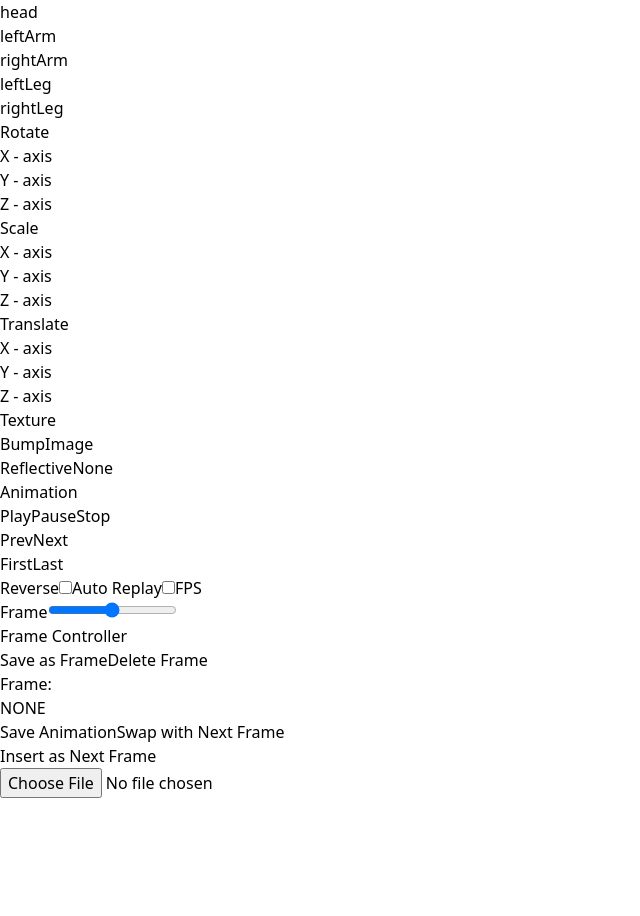
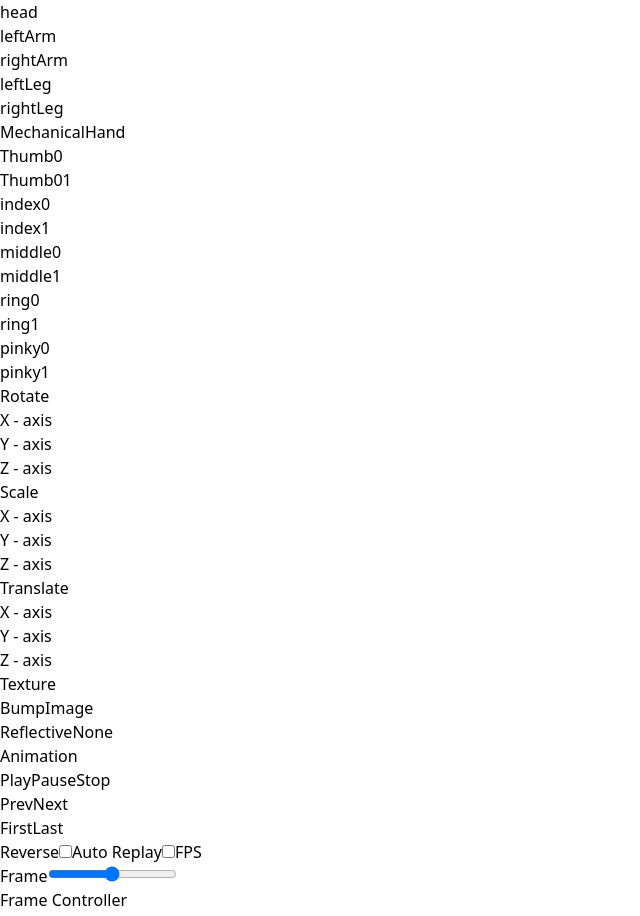
Before and after one commit to yuujin-Q/webgl-3d-renderer, a React (Vite) app: page / in a window 1280 px wide. Shown: the part 2042-2958 px from the top of the page, without its empty margins (0-640 px from the left). Before the commit the page ends 2840 px from the top, so only its background shows below. Built offline with nearby package versions, Linux system fonts and the light colour scheme.

Commit message:
articulated model claw

```diff
--- a/src/examples/Example.tsx
+++ b/src/examples/Example.tsx
@@ -10,6 +10,7 @@ import { LetterF } from "./shapes/LetterF";
 import { Cube } from "./shapes/Cube";
 import { BasicMaterial } from "../types/objects/mesh/material/BasicMaterial";
 import { Animation } from "../lib/animation/Animation";
+import { MechanicalHand } from "./articulated/MechanicalHand";
 
 const colorType = WebGLType.UNSIGNED_BYTE;
 const normalizeColor = true;
@@ -45,6 +46,8 @@ const animal = new AnimalModel();
 animal.position = new Vec3(-400, 0, 200);
 const robot = new RobotModel();
 robot.position = new Vec3(-200, 100, -200);
+const claw = new MechanicalHand();
+claw.position.x = 500;
 
 const fcubeScene = new Scene();
 fcubeScene.name = "F Cube Scene";
@@ -53,8 +56,9 @@ fcubeScene.add(cube);
 fcubeScene.add(planemesh);
 fcubeScene.add(animal);
 fcubeScene.add(robot);
+fcubeScene.add(claw);
 
 // const animalAnimation = new Animation(animal, AnimalModel.frames, 60);
 // animalAnimation.play();
 
-export { fmesh, planemesh, cube, fcubeScene };
+export { fcubeScene };
--- /dev/null
+++ b/src/examples/articulated/MechanicalHand.ts
@@ -0,0 +1,111 @@
+import { Vec3 } from "../../types/math/Vec3";
+import { Color } from "../../types/objects/Color";
+import { CubeGeometry } from "../../types/objects/mesh/geometry/CubeGeometry";
+import { BasicMaterial } from "../../types/objects/mesh/material/BasicMaterial";
+import { Mesh } from "../../types/objects/mesh/Mesh";
+
+export class MechanicalHand extends Mesh {
+  static handThickness = 200;
+  static fingerWidth = 100;
+  static palmColor = new Color(67 / 255, 200 / 255, 190 / 255, 1);
+  static fingerColor = new Color(67 / 255, 150 / 255, 120 / 255, 1);
+  constructor() {
+    const palmGeometry = new CubeGeometry(
+      500,
+      550,
+      MechanicalHand.handThickness
+    );
+    const palmMaterial = new BasicMaterial();
+    palmMaterial.defaultColor = MechanicalHand.palmColor;
+    palmMaterial.enableDefaultColor(true);
+
+    super(palmGeometry, palmMaterial);
+    this.name = "MechanicalHand";
+
+    // thumb
+    const thumb = this.createSegment("Thumb0", 300, MechanicalHand.fingerColor);
+    const thumb1 = this.createSegment(
+      "Thumb01",
+      200,
+      MechanicalHand.fingerColor
+    );
+    thumb.add(thumb1);
+    thumb.position = new Vec3(-250, -50, 0);
+    thumb.rotation = new Vec3(0, 0, 0.5);
+    thumb1.position = new Vec3(0, 200, 50);
+    thumb1.rotation = new Vec3(0.5, 0, 0);
+
+    // index
+    const index = this.createSegment("index0", 200, MechanicalHand.fingerColor);
+    const index1 = this.createSegment(
+      "index1",
+      300,
+      MechanicalHand.fingerColor
+    );
+
+    index.add(index1);
+    index.position = new Vec3(-180, 350, 0);
+    index1.position = new Vec3(0, 150, 50);
+    index1.rotation.x = 1;
+
+    // middle
+    const middle = this.createSegment(
+      "middle0",
+      200,
+      MechanicalHand.fingerColor
+    );
+    const middle1 = this.createSegment(
+      "middle1",
+      300,
+      MechanicalHand.fingerColor
+    );
+
+    middle.add(middle1);
+    middle.position = new Vec3(-50, 350, 0);
+    middle1.position = new Vec3(0, 150, 50);
+    middle1.rotation.x = 1;
+
+    // ring
+    const ring = this.createSegment("ring0", 200, MechanicalHand.fingerColor);
+    const ring1 = this.createSegment(
+      "ring1",
+      300,
+      MechanicalHand.fingerColor
+    );
+
+    ring.add(ring1);
+    ring.position = new Vec3(80, 350, 0);
+    ring1.position = new Vec3(0, 150, 50);
+    ring1.rotation.x = 1;
+
+
+    const pinky = this.createSegment("pinky0", 200, MechanicalHand.fingerColor);
+    const pinky1 = this.createSegment("pinky1", 300, MechanicalHand.fingerColor);
+
+    pinky.add(pinky1);
+    pinky.position = new Vec3(190, 350, 0);
+    pinky1.position = new Vec3(0, 150, 50);
+    pinky1.rotation.x = 1;
+
+    this.add(thumb);
+    this.add(index);
+    this.add(middle);
+    this.add(ring);
+    this.add(pinky);
+  }
+
+  private createSegment(name: string, height: number, color: Color): Mesh {
+    const geometry = new CubeGeometry(
+      MechanicalHand.fingerWidth,
+      height,
+      MechanicalHand.fingerWidth
+    );
+    const material = new BasicMaterial();
+    material.defaultColor = color;
+    material.enableDefaultColor(true);
+
+    const segment = new Mesh(geometry, material);
+    segment.name = name;
+    return segment;
+  }
+}
```
